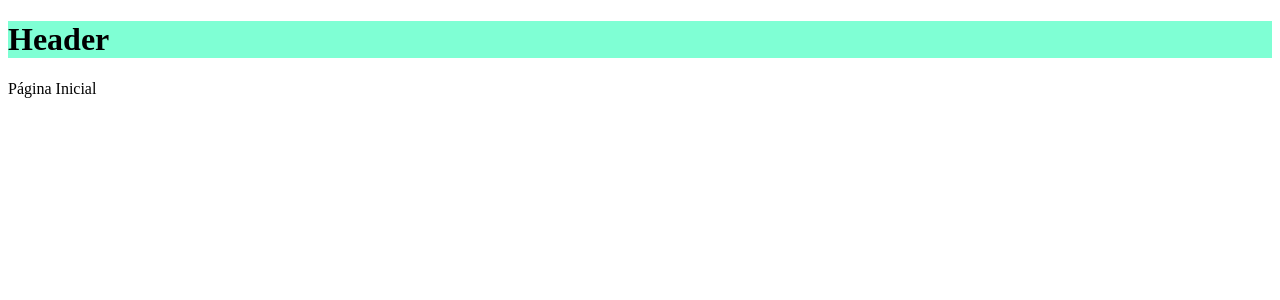
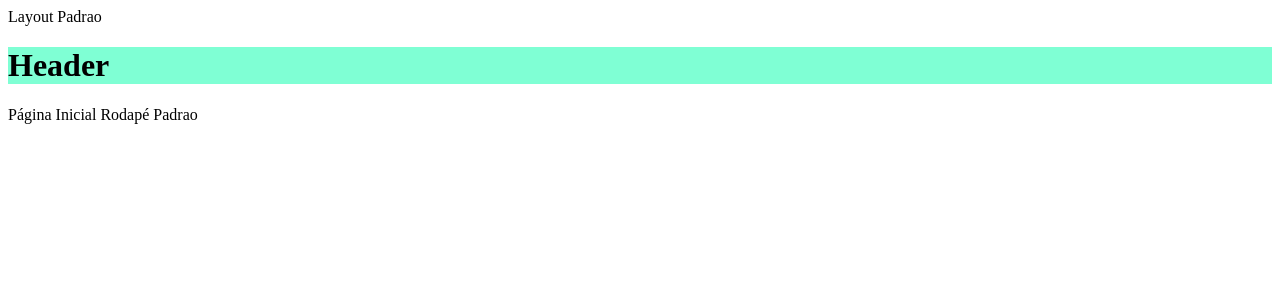
Before and after one commit to tofariasti/nuxtjs, a Nuxt app in the folder nuxt3-app/: page / in a window 1280 px wide. Shown: the top 300 px of the page. Built offline with nearby package versions, Linux system fonts and the light colour scheme.

Commit message:
Add - layout

```diff
--- a/nuxt3-app/app.vue
+++ b/nuxt3-app/app.vue
@@ -1,5 +1,5 @@
 <template>
-  <div>
+  <NuxtLayout>
     <NuxtPage />
-  </div>
+  </NuxtLayout>
 </template>
--- a/nuxt3-app/components/video/Detalhes.vue
+++ b/nuxt3-app/components/video/Detalhes.vue
@@ -1,4 +1,4 @@
 <template>
-    <h1>Vide Detlhaes - Nuxt 3</h1>
+    <h1>Video Detlahes - Nuxt 3</h1>
     <p>Author: Tiago</p>
 </template>
--- /dev/null
+++ b/nuxt3-app/layouts/default.vue
@@ -0,0 +1,7 @@
+<template>
+    <div>
+        Layout Padrao
+        <slot></slot>
+        Rodapé Padrao
+    </div>
+</template>
--- /dev/null
+++ b/nuxt3-app/layouts/exibicao.vue
@@ -0,0 +1,7 @@
+<template>
+    <div>
+        <Nuxtlink to="/">Voltar</Nuxtlink>
+        <slot></slot>
+        Rodapé Exibicao
+    </div>
+</template>
--- a/nuxt3-app/pages/videos/[id].vue
+++ b/nuxt3-app/pages/videos/[id].vue
@@ -7,6 +7,10 @@
 </template>
 
 <script setup>
+    definePageMeta({
+        layout: 'exibicao',
+    })
+
     const route = useRoute();
     const idParams = computed(() => route.params.id);
 </script>
```
